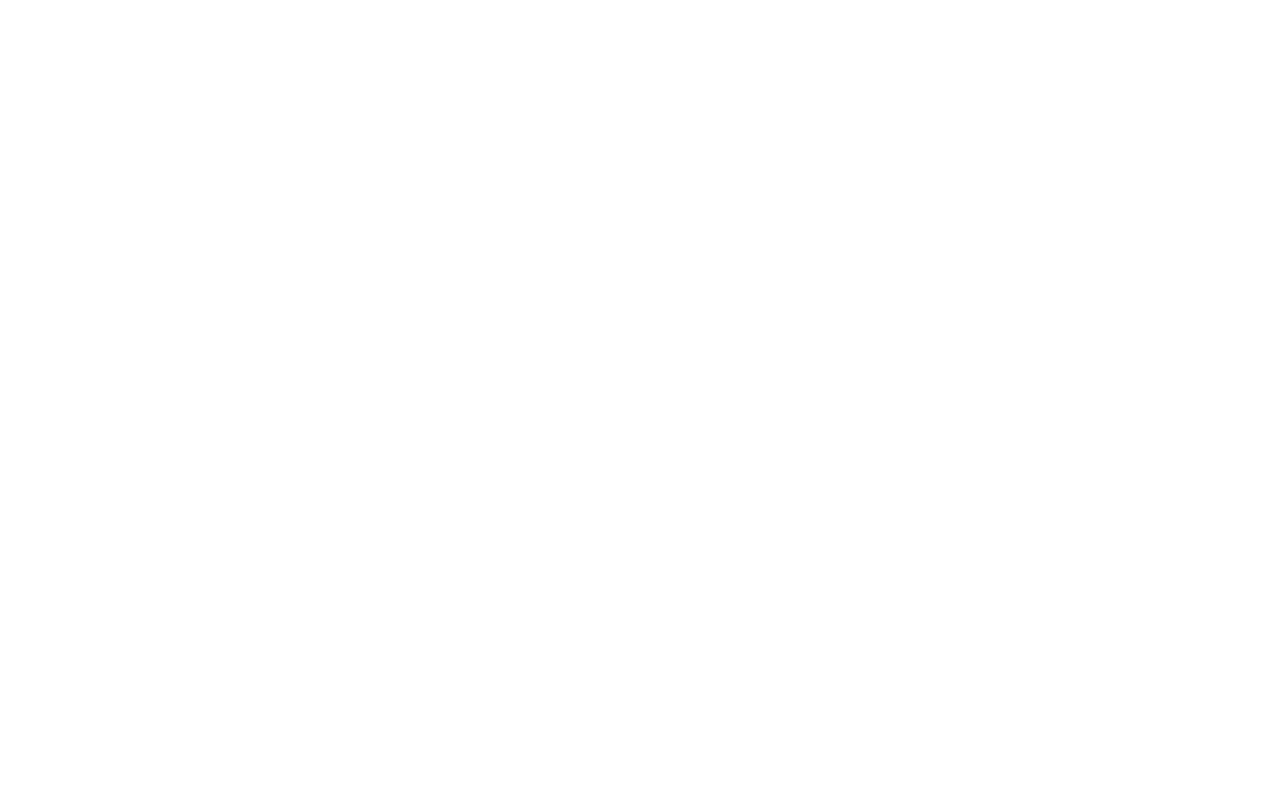
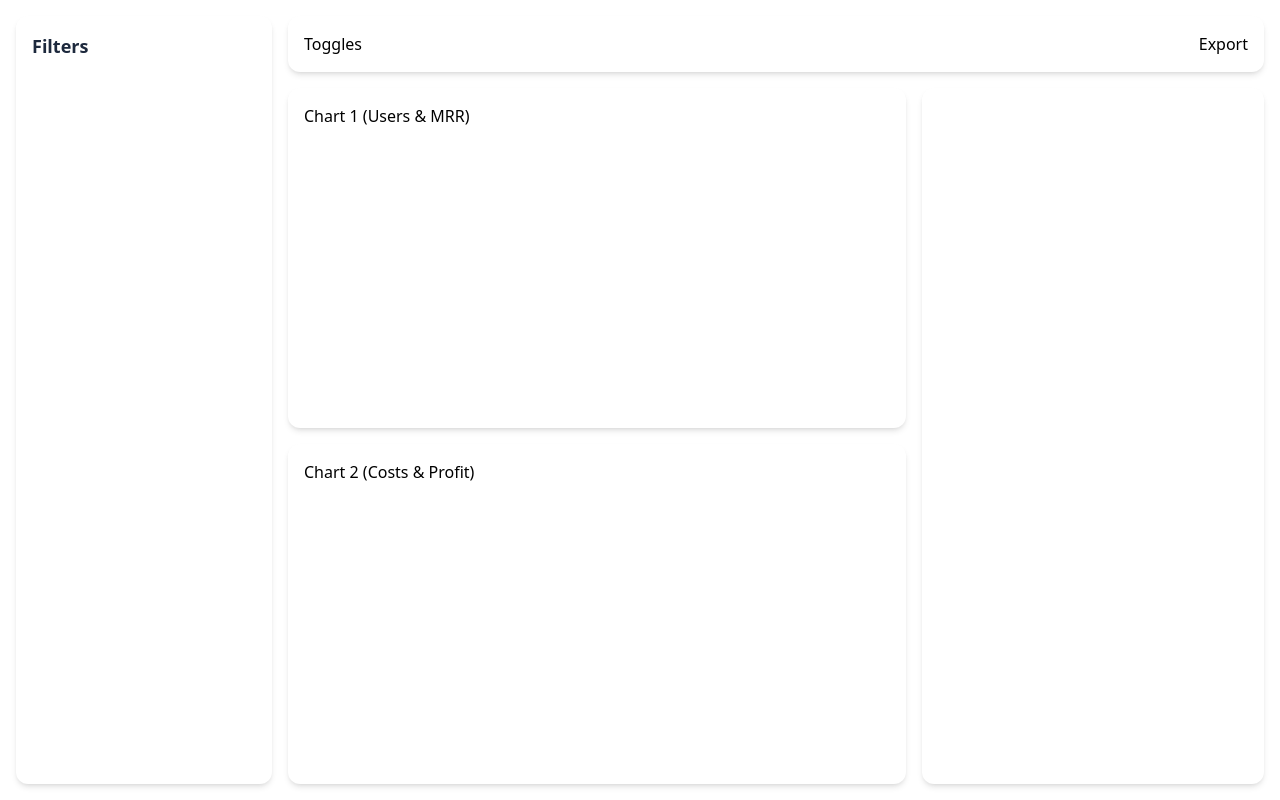
Before and after one commit to donnykd/Revenue-Forecaster, a SvelteKit app: page /forecast in a window 1280 px wide. Built offline with nearby package versions, Linux system fonts and the light colour scheme.

Commit message:
forecast basic page layout

```diff
--- a/src/routes/+page.svelte
+++ b/src/routes/+page.svelte
@@ -1,7 +1,7 @@
 <script lang="ts">
   import { goto } from '$app/navigation'
 
-  function startForecast(){
+  function goToForecast(){
     goto('/forecast')
   }
 </script>
@@ -16,7 +16,7 @@
   </p>
 
   <button
-    onclick={startForecast}
+    onclick={goToForecast}
     class="bg-indigo-600 hover:bg-indigo-700 transition-colors text-white text-lg font-medium px-6 py-3 rounded-lg"
   >
     Get Started
--- a/src/routes/forecast/+page.svelte
+++ b/src/routes/forecast/+page.svelte
@@ -0,0 +1,35 @@
+<script lang="ts">
+
+</script>
+
+<!-- Filters Sidebar -->
+<div class="min-h-screen flex flex-row p-4 gap-4 bg-white">
+    <aside class="w-64 rounded-xl p-4 space-y-4 bg-white shadow-md">
+        <h2 class="text-lg text-slate-800 font-semibold">Filters</h2>
+    </aside>
+
+
+    <div class="flex flex-col flex-1 gap-4">
+        <div class="flex flex-wrap gap-4 p-4 rounded-xl bg-white shadow-md">
+            <div class="flex gap-4">
+                Toggles
+            </div>
+            <button class="ml-auto">
+                Export
+            </button>
+        </div>
+
+        <div class="flex flex-row gap-4 flex-1 min-h-0">
+            <div class="flex flex-1 flex-col gap-4 min-h-0">
+                <div class="bg-white rounded-xl p-4 shadow-md flex-1">Chart 1 (Users & MRR)</div>
+                <div class="bg-white rounded-xl p-4 shadow-md flex-1">Chart 2 (Costs & Profit)</div>
+            </div>
+
+            <div class="bg-white rounded-xl p-4 shadow-md w-[35%] overflow-x-auto">
+                <table class="w-full">
+                    <!-- table -->
+                </table>
+            </div>
+        </div>
+    </div>
+</div>
```
